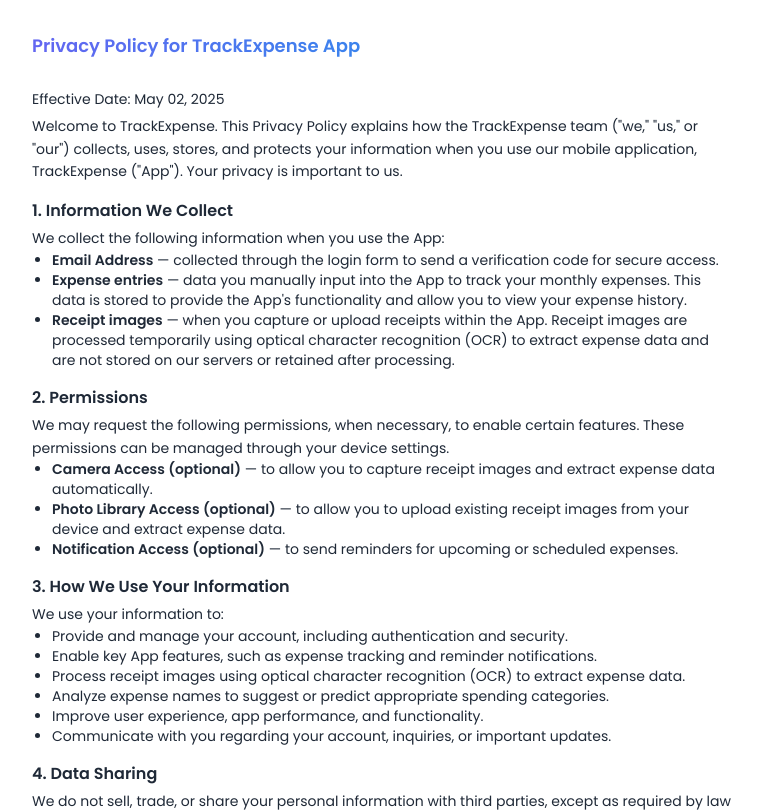
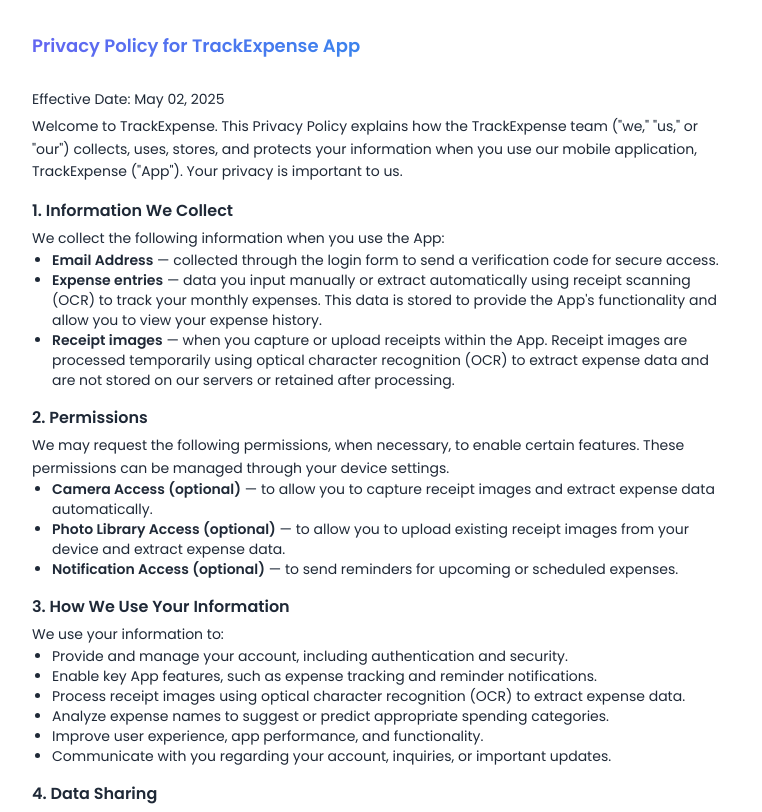
Before and after one commit to bertdida/trackexpense-landing, a Next.js app: page /app/privacy in a window 1280 px wide. Shown: the top 812 px of the page, without its empty margins (256-1018 px from the left). Built offline with nearby package versions, Linux system fonts and the light colour scheme.

Commit message:
chore: update Expense entries collection

```diff
--- a/src/app/app/privacy/page.tsx
+++ b/src/app/app/privacy/page.tsx
@@ -33,9 +33,10 @@ const Privacy: React.FC = () => {
           verification code for secure access.
         </li>
         <li>
-          <strong>Expense entries</strong> — data you manually input into the App to track
-          your monthly expenses. This data is stored to provide the App&apos;s
-          functionality and allow you to view your expense history.
+          <strong>Expense entries</strong> — data you input manually or extract
+          automatically using receipt scanning (OCR) to track your monthly expenses. This
+          data is stored to provide the App&apos;s functionality and allow you to view
+          your expense history.
         </li>
         <li>
           <strong>Receipt images</strong> — when you capture or upload receipts within the
```
